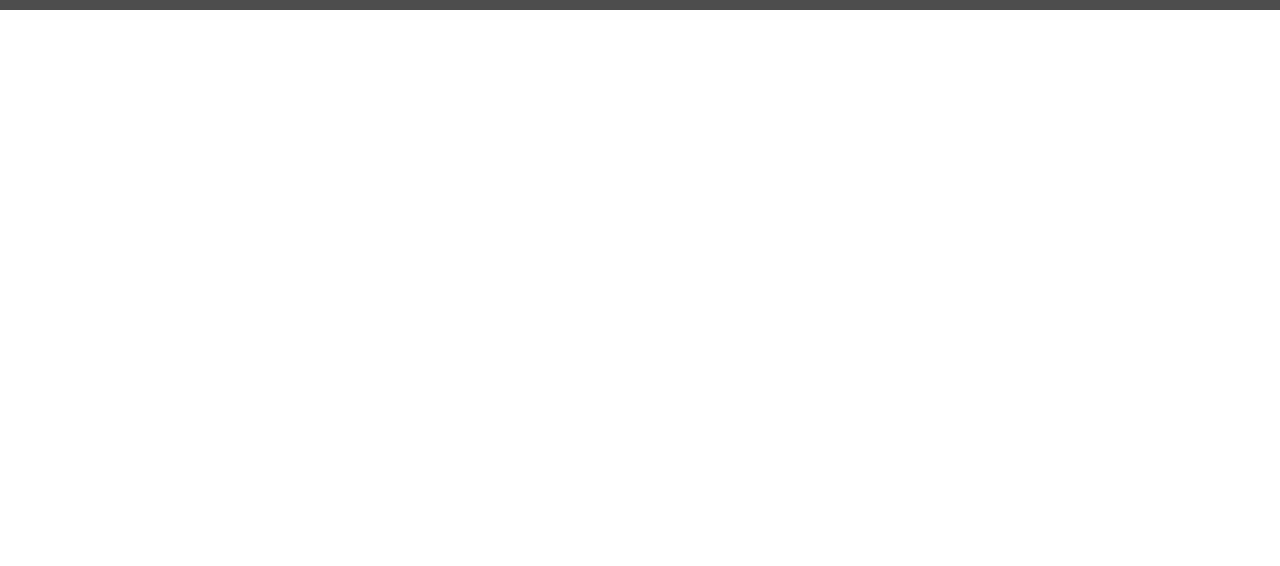
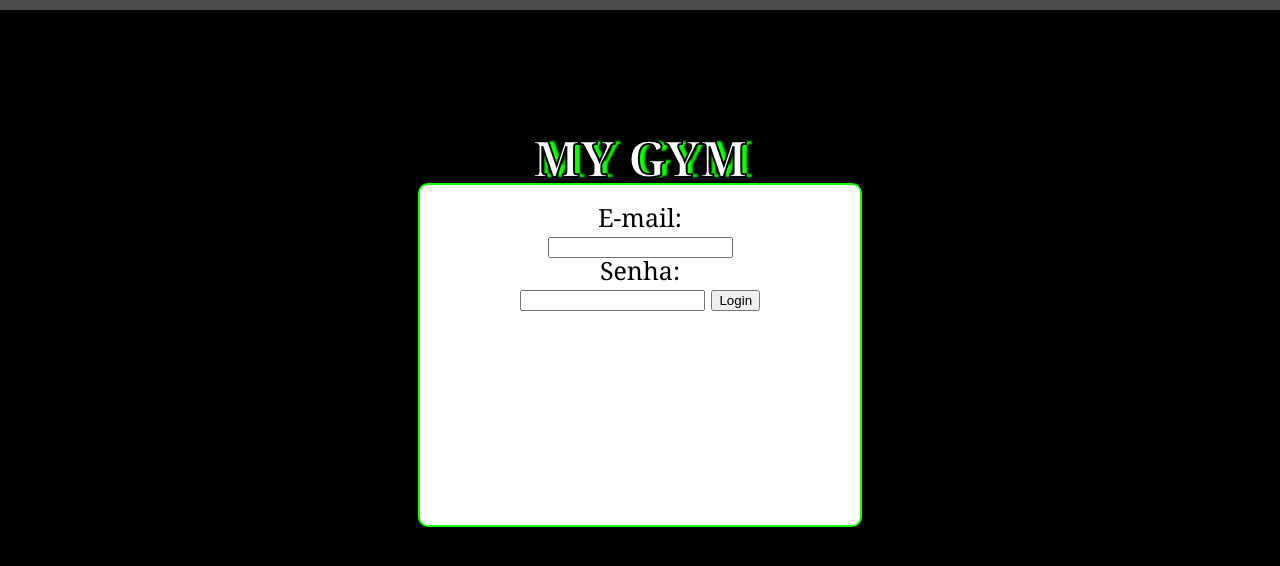
Before and after one commit to josesbaraini/Projeto_Fabrica, a plain HTML site: page html/tela-login.html in a window 1280 px wide. Shown: the part 70-636 px from the top of the page. Drawn offline with Linux system fonts and the light colour scheme.

Commit message:
telalogin

```diff
--- a/html/tela-login.html
+++ b/html/tela-login.html
@@ -56,11 +56,23 @@ Style principal: style-login
             <a class="image-link" href="tela-principal.html">
                 <img class="header-icon" id="icon-logo" src="/img/logo.png">
             </a>
-
-
         </div>
     </header>
 
+    <main>
+        <h1>MY GYM</h1>
+        <div>
+            <form action="">
+                <label for="fname">E-mail:</label><br>
+                <input type="text" id="fname" name="fname"><br>
+                <label for="lname">Senha:</label><br>
+                <input type="text" id="lname" name="lname">
+                <input type="submit" value="Login">
+            </form>
+        </div>
+
+
+    </main>
 
 </body>
 </html>
--- a/styles/style-inicial.css
+++ b/styles/style-inicial.css
@@ -46,7 +46,7 @@ main {
     background-color: #fff;
     color: #000;
     padding: 20px;
-    border: 2px solid limegreen;
+    border: 2px solid 0DFF00;
     border-radius: 10px;
     width: 700px;
     height:300px ;
--- a/styles/style-login.css
+++ b/styles/style-login.css
@@ -1 +1,37 @@
 /* Style destinado SOMENTE a tela de login */
+body{
+    background-color: black;
+
+}
+
+main {
+    display: flex;
+    justify-content: center;
+    align-items: center;
+    height: 80vh;
+    flex-direction: column;
+}
+main div{
+    text-align: center;
+    background-color: #fff;
+    color: #000;
+    padding: 20px;
+    border: 2px solid #0DFF00;
+    border-radius: 10px;
+    width: 400px;
+    height:300px ;
+    font-size: 25px;
+    font-family:Cambria, Cochin, Georgia, Times, 'Times New Roman', serif;
+}
+
+ main h1{
+    color: white;
+    font-size: 50px;
+    font-weight: 900;
+    text-shadow: #0DFF00 6px 0 2px;
+    font-family: Cambria, Cochin, Georgia, Times, 'Times New Roman', serif;
+    -webkit-text-stroke-width: 2px;
+    -webkit-text-stroke-color: #000;
+
+
+}
```
